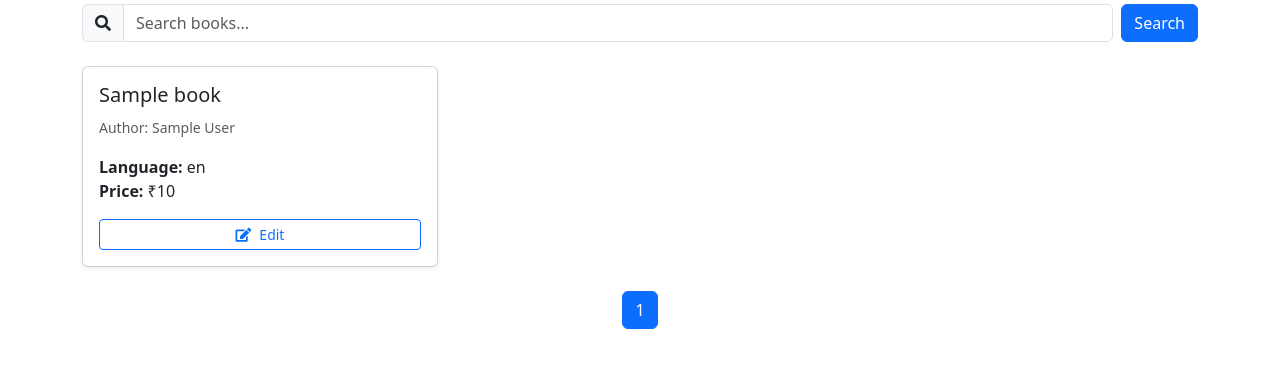
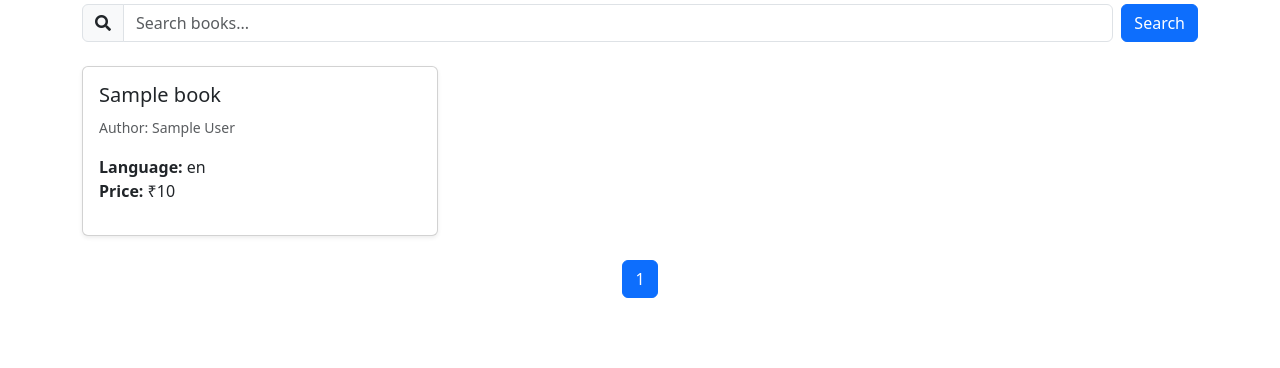
Before and after one commit to Ambuj03/BookStream-System, a Django app: page /home/books in a window 1280 px wide. Shown: the part 146-514 px from the top of the page. Run offline with Django 4.2, Linux system fonts and the light colour scheme; a user stored in the database is signed in; tables that the repository leaves empty hold one stand-in row (values such as "Sample post"); some libraries are stand-ins or nearby versions.

Commit message:
Fix: Remove edit option from the books page as we are doing those operations on the inventory page

```diff
--- a/bm_app/templates/bm_app/books.html
+++ b/bm_app/templates/bm_app/books.html
@@ -46,11 +46,6 @@
                         <li><strong>Language:</strong> {{ book.book_language }}</li>
                         <li><strong>Price:</strong> ₹{{ book.book_price }}</li>
                     </ul>
-                    <div class="d-grid gap-2">
-                        <a href="#" class="btn btn-outline-primary btn-sm">
-                            <i class="fas fa-edit me-2"></i>Edit
-                        </a>
-                    </div>
                 </div>
             </div>
         </div>
```
